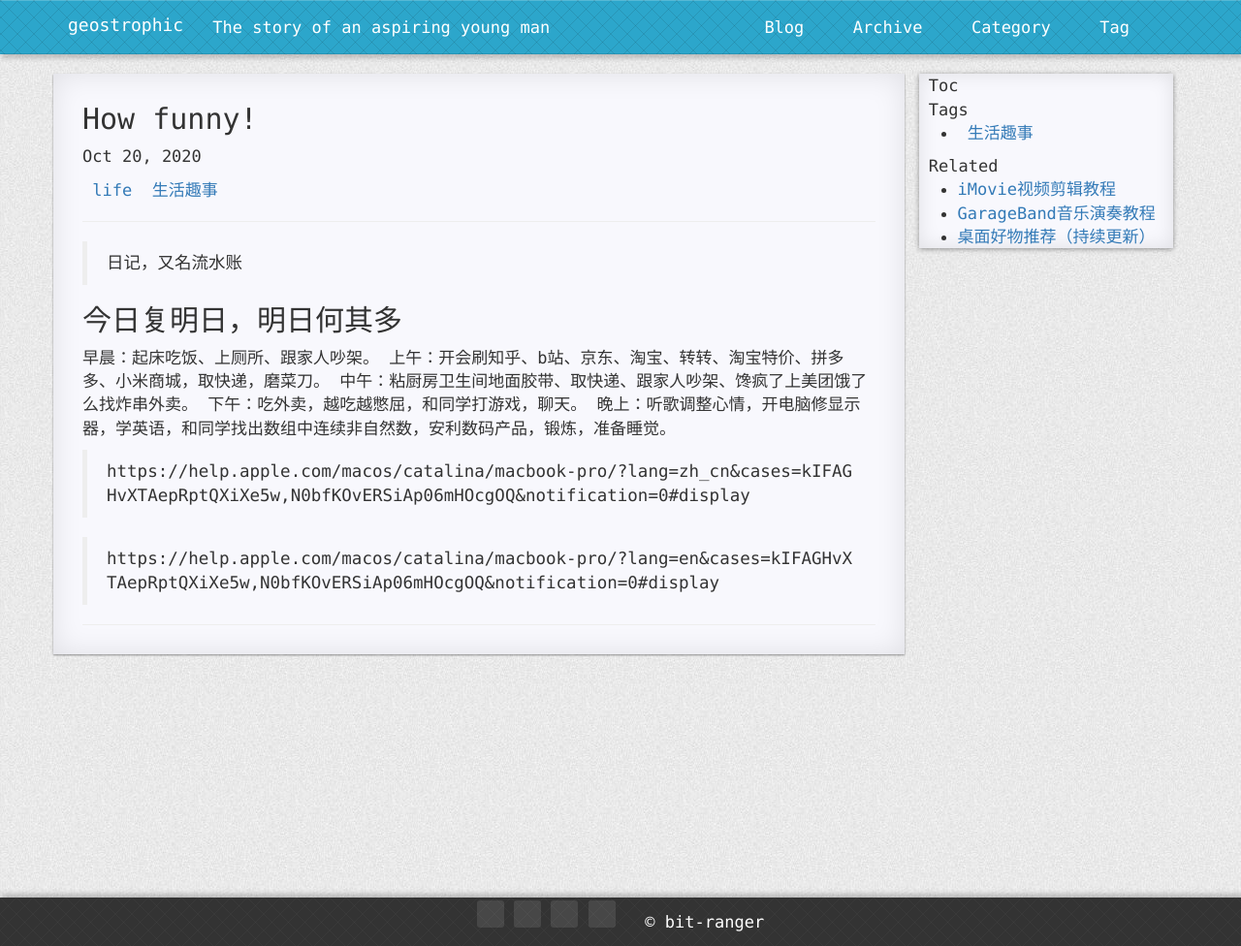
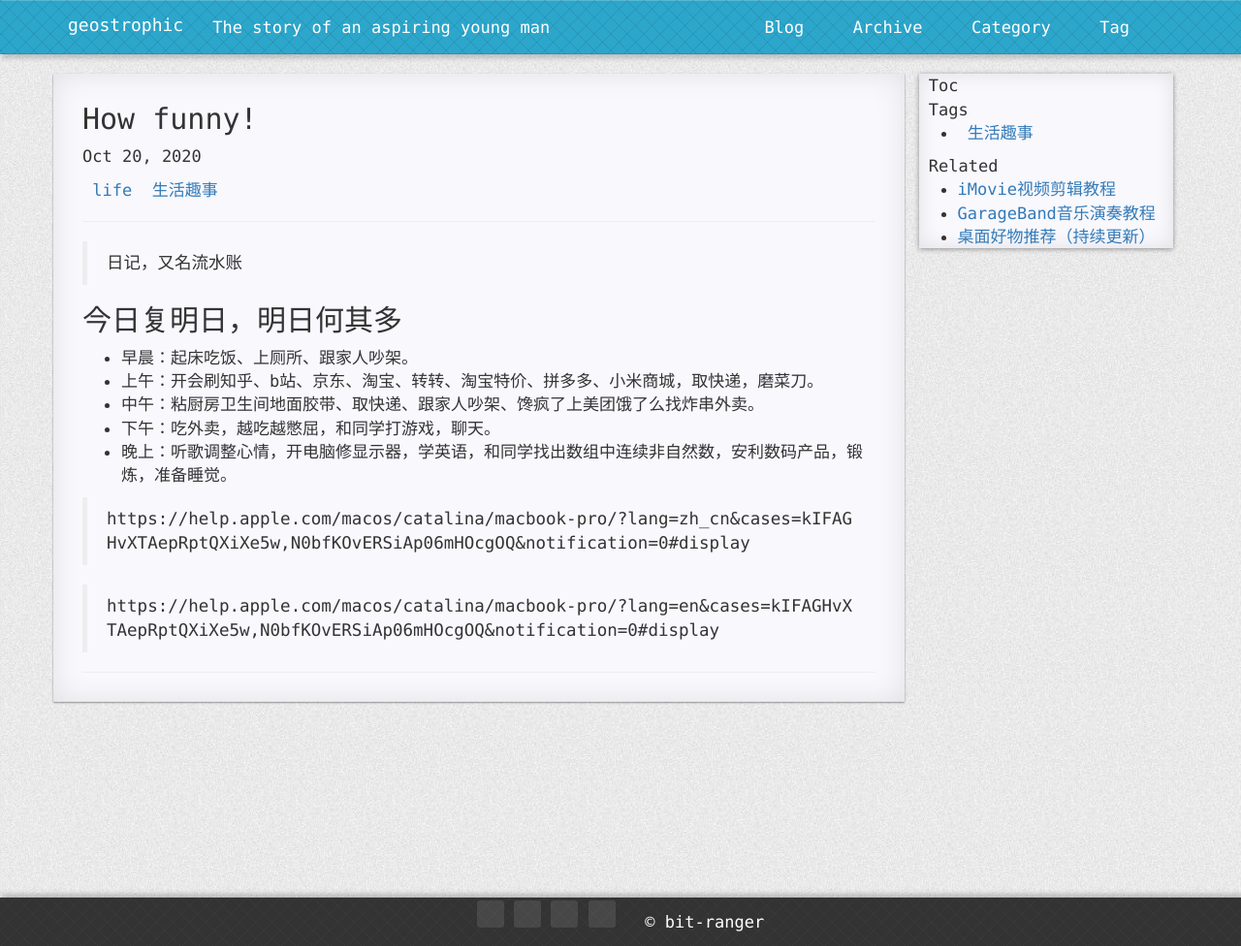
Before and after one commit to geostrophic/geostrophic.github.io, a Jekyll site: the page built from _posts/2020-10-20-diary.md, in a window 1280 px wide. Shown: the whole page at 97% size. Built offline with Jekyll 4.4.1, drawn with Linux system fonts in a browser that asks for light colours; nearby versions of some CDN libraries; comment, search, counter and statistics services are not loaded; a style sheet for code colours, icons or effects is not loaded.

Commit message:
push blog

```diff
--- a/_posts/2020-10-20-diary.md
+++ b/_posts/2020-10-20-diary.md
@@ -8,11 +8,13 @@ categories: life
 > 日记，又名流水账
 
 ## 今日复明日，明日何其多
-早晨：起床吃饭、上厕所、跟家人吵架。
-上午：开会刷知乎、b站、京东、淘宝、转转、淘宝特价、拼多多、小米商城，取快递，磨菜刀。
-中午：粘厨房卫生间地面胶带、取快递、跟家人吵架、馋疯了上美团饿了么找炸串外卖。
-下午：吃外卖，越吃越憋屈，和同学打游戏，聊天。
-晚上：听歌调整心情，开电脑修显示器，学英语，和同学找出数组中连续非自然数，安利数码产品，锻炼，准备睡觉。
+
+* 早晨：起床吃饭、上厕所、跟家人吵架。
+* 上午：开会刷知乎、b站、京东、淘宝、转转、淘宝特价、拼多多、小米商城，取快递，磨菜刀。
+* 中午：粘厨房卫生间地面胶带、取快递、跟家人吵架、馋疯了上美团饿了么找炸串外卖。
+* 下午：吃外卖，越吃越憋屈，和同学打游戏，聊天。
+* 晚上：听歌调整心情，开电脑修显示器，学英语，和同学找出数组中连续非自然数，安利数码产品，锻炼，准备睡觉。
+
 > https://help.apple.com/macos/catalina/macbook-pro/?lang=zh_cn&cases=kIFAGHvXTAepRptQXiXe5w,N0bfKOvERSiAp06mHOcgOQ&notification=0#display
 
 > https://help.apple.com/macos/catalina/macbook-pro/?lang=en&cases=kIFAGHvXTAepRptQXiXe5w,N0bfKOvERSiAp06mHOcgOQ&notification=0#display
```
